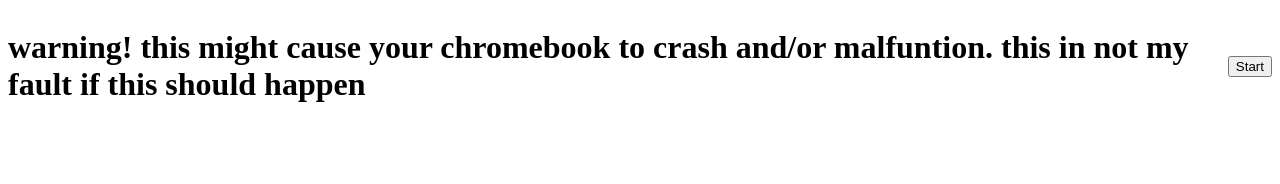
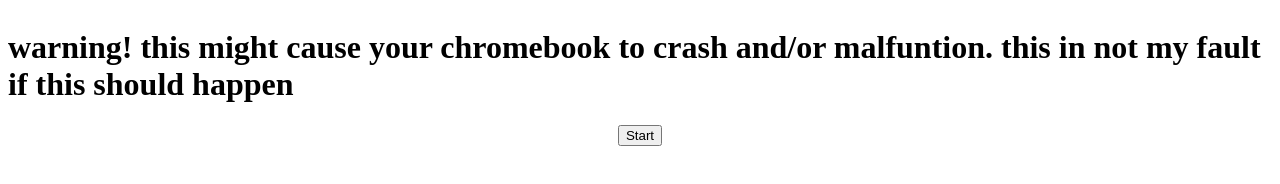
Before and after one commit to alexyermusevych/ramtest, a plain HTML site: page index.html in a window 1280 px wide. Drawn offline with Linux system fonts and the light colour scheme.

Commit message:
Update style.css

```diff
--- a/style.css
+++ b/style.css
@@ -2,5 +2,5 @@
     display: flex;
     justify-content: center;
     align-items: center;
-    flex-direction-column;
+    flex-direction: column;
 }
```
